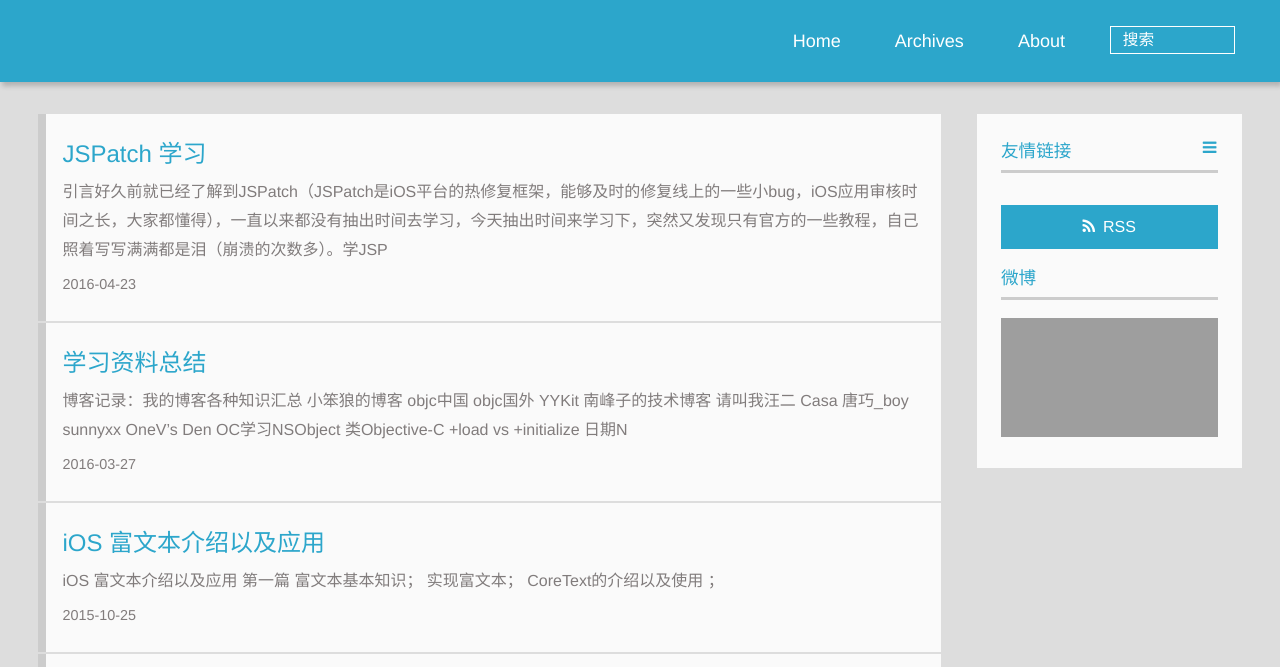
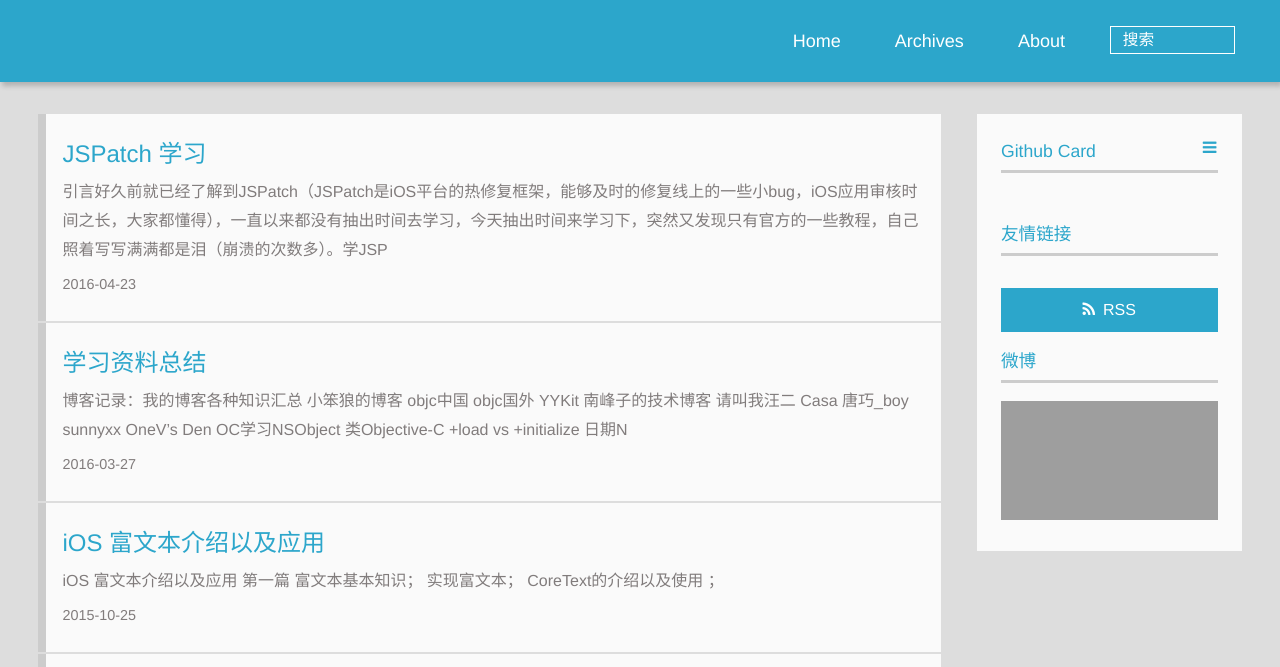
Before and after one commit to xiaerfei/xiaerfei.github.io, a plain HTML site: page index.html in a window 1280 px wide. Shown: the part 123-790 px from the top of the page. Drawn offline with Linux system fonts and the light colour scheme; grey boxes are pictures that could not be loaded; a script that the page names is missing.

Commit message:
Site updated: 2016-05-13 07:07:43

```diff
--- a/index.html
+++ b/index.html
@@ -173,6 +173,13 @@ CoreText的介绍以及使用 ；</p>
 <aside class="clearfix">
 
 
+<div class="github-card">
+<p class="asidetitle">Github Card</p>
+<div class="github-card" data-github="https://github.com/xiaerfei" data-width="220" data-height="119" data-theme="medium">
+<script type="text/javascript" src="//cdn.jsdelivr.net/github-cards/latest/widget.js" ></script>
+</div>
+  </div>
+
 
 
 
@@ -209,6 +216,8 @@ CoreText的介绍以及使用 ；</p>
 
 		<a href="http://weibo.com/2371405300" target="_blank" class="icon-weibo" title="微博"></a>
 
+
+		<a href="https://github.com/https://github.com/xiaerfei" target="_blank" class="icon-github" title="github"></a>
 
 
 
```
Also changed, not shown: 2015/10/14/github-hexo/index.html (+9 -0 lines), 2015/10/25/attributed-word-height/index.html (+9 -0 lines), 2016/03/27/studytask/index.html (+9 -0 lines), 2016/04/23/JSPatch-stduy/index.html (+9 -0 lines), archives/2015/10/index.html (+2 -0 lines), archives/2015/index.html (+2 -0 lines), archives/2016/03/index.html (+2 -0 lines), archives/2016/04/index.html (+2 -0 lines), archives/2016/index.html (+2 -0 lines), archives/index.html (+2 -0 lines).
